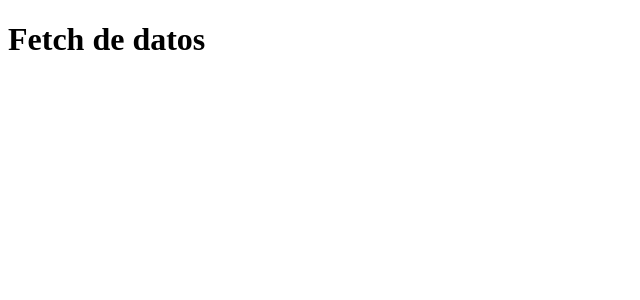
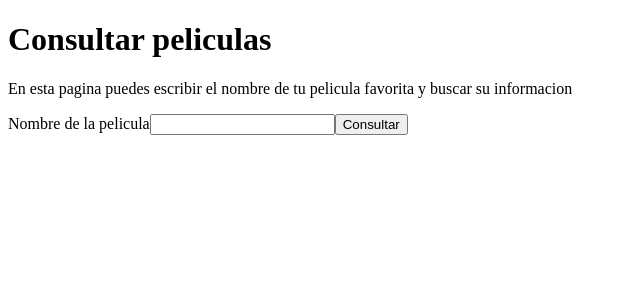
Before and after one commit to Lucy-J-Dev/react-consume-api, a React (Vite) app: page / in a window 1280 px wide. Shown: the top 300 px of the page, without its empty margins (0-640 px from the left). Built offline with nearby package versions, Linux system fonts and the light colour scheme; no server answers.

Commit message:
Agregar ejemplo para consultar peliculas de un API

```diff
--- a/src/App.jsx
+++ b/src/App.jsx
@@ -1,3 +1,4 @@
+import FormExample from "./components/FormExample";
 import InputExample from "./components/InputExample";
 import JsonPlaceHolderCommentList from "./components/JsonPlaceHolderCommentList";
 import JsonPlaceHolderComments from "./components/JsonPlaceHolderComments";
@@ -7,12 +8,13 @@ import JsonPlaceHolderPostList from "./components/JsonPlaceHolderPostList";
 const App = () => {
   return (
     <div>
-      <h1>Fetch de datos</h1>
+      {/* <h1>Fetch de datos</h1> */}
       {/* <JsonPlaceHolderPostList /> */}
       {/* <JsonPlaceHolderPhotoList /> */}
       {/* <JsonPlaceHolderCommentList /> */}
-      <JsonPlaceHolderComments />
-      {/* <InputExample /> */}
+      {/* <JsonPlaceHolderComments /> */}
+      <InputExample />
+      {/* <FormExample /> */}
     </div>
   );
 };
--- /dev/null
+++ b/src/components/InputExample.jsx
@@ -0,0 +1,66 @@
+import { useState } from "react";
+
+const URL_API = "https://www.omdbapi.com/?apikey=e5372ba5&s=";
+
+// Función para obtener peliculas según el texto enviado a buscar
+const searchMovies = async (text) => {
+  const response = await fetch(`${URL_API}${text}`);
+  const movies = await response.json();
+  return movies.Search;
+};
+
+const InputExample = () => {
+  const [text, setText] = useState("");
+  const [movies, setMovies] = useState([]);
+
+  // Función para manejar el cambio de estado en el texto a buscar proveniente del input
+  const handleInputChange = (event) => {
+    setText(event.target.value);
+  };
+
+  // Función para manejar el evento submit del formulario.
+  // Cuando se hace click en el botón de tipo submit dentro del formulario.
+  const handleSubmit = (event) => {
+    event.preventDefault();
+
+    if (text.length >= 3) {
+      searchMovies(text).then((movies) => {
+        setMovies(movies);
+      });
+    }
+  };
+
+  return (
+    <>
+      <h1>Consultar peliculas</h1>
+      <p>
+        En esta pagina puedes escribir el nombre de tu pelicula favorita y
+        buscar su informacion
+      </p>
+      <form onSubmit={handleSubmit}>
+        <label htmlFor="">Nombre de la pelicula</label>
+        <input type="text" value={text} onChange={handleInputChange} />
+        <button type="submit">Consultar</button>
+      </form>
+
+      {movies.length > 0 && (
+        <section>
+          <h2>Lista de resultado de peliculas</h2>
+          {movies.map((movie) => (
+            <div key={movie.imdbID}>
+              <h3>{movie.Title}</h3>
+              <p>Tipo: {movie.Type}</p>
+              <p>Año: {movie.Year}</p>
+              <img
+                src={movie.Poster}
+                alt={`Imagen de la pelicula ${movie.Title}`}
+              />
+            </div>
+          ))}
+        </section>
+      )}
+    </>
+  );
+};
+
+export default InputExample;
```
